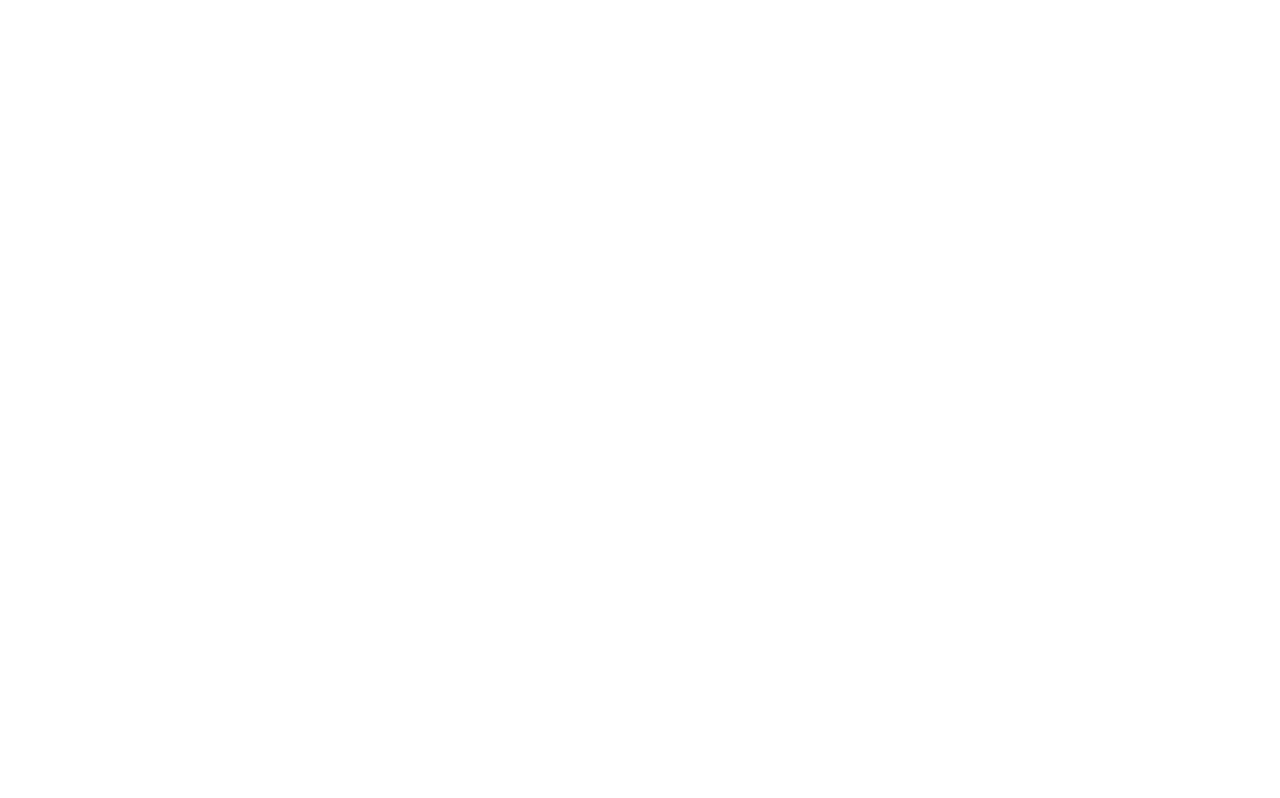
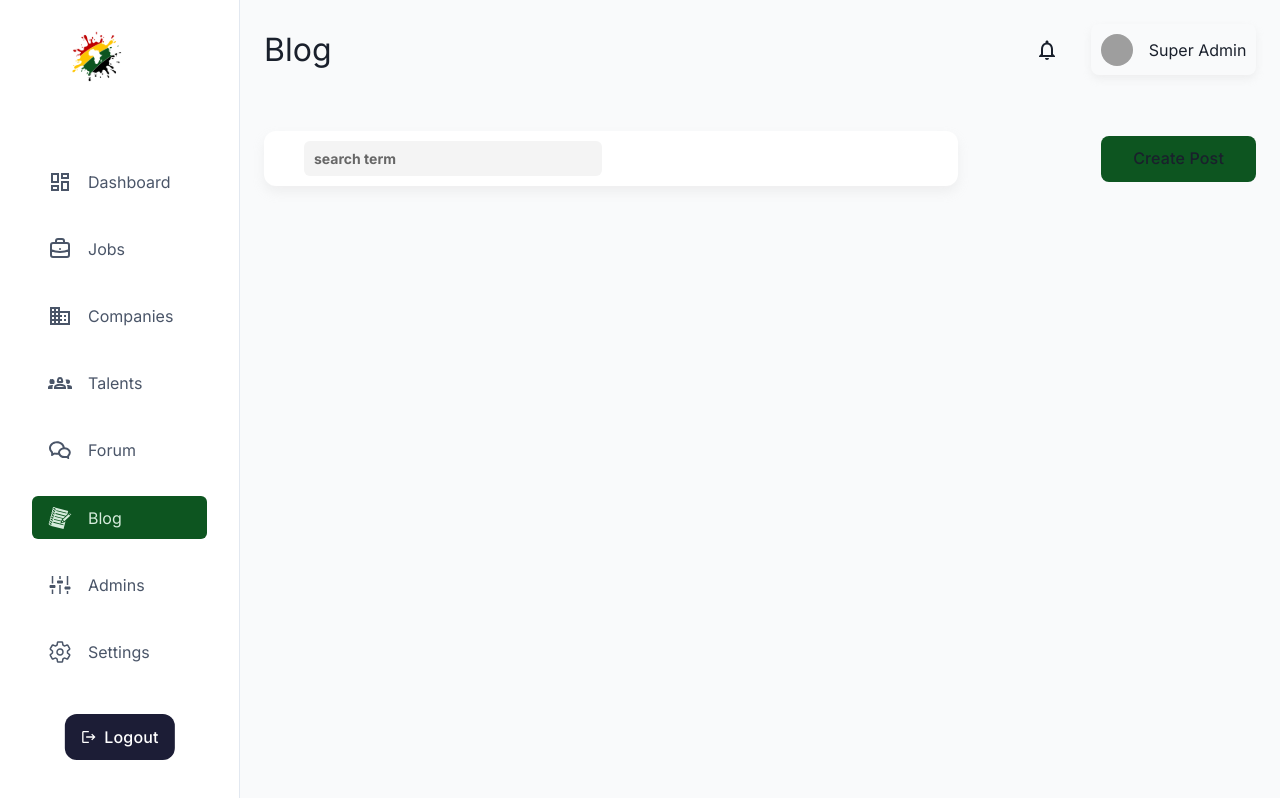
Before and after one commit to AfriSplash-Remotely/AfriSplash-SuperAdmin, a React (Vite) app: page /dashboard/blog in a window 1280 px wide. Before the commit this address had no page. Built offline with nearby package versions, Linux system fonts and the light colour scheme; grey boxes are pictures that could not be loaded.

Commit message:
feat:blog

```diff
--- a/src/App.tsx
+++ b/src/App.tsx
@@ -9,6 +9,7 @@ import Dashboard from "./Modules/Dashboard";
 import Jobs from "./Modules/Jobs";
 import Companies from "@/Modules/Companies";
 import Forum from "@/Modules/Forum";
+import Blog from "@/Modules/Blog";
 import SettingsProfile from "@/Modules/Settings";
 import Login from "@/Modules/Login";
 import ForgotPassword from "@/Modules/ForgotPassword";
@@ -53,6 +54,7 @@ export default function Router() {
           <Route path="companies" element={<Companies />} />
           <Route path="talents" element={<Talents />} />
           <Route path="forum" element={<Forum />} />
+          <Route path="blog" element={<Blog />} />
           <Route path="admins" element={<Admins />} />
           <Route path="admins/invite-new-admin" element={<InviteNewAdmin />} />
 
--- /dev/null
+++ b/src/Modules/Blog/components/blogSearch.tsx
@@ -0,0 +1,34 @@
+import React from 'react'
+import { Box, Input } from '@chakra-ui/react'
+export default function BlogSearch(): JSX.Element {
+    return (
+        <Box w='70%'
+            px={{ base: "1rem", md: "2rem", lg: "2.5rem" }}
+            h={{ base: "3.5rem", md: "3.5rem", lg: "3.438rem" }}
+            bgColor="#ffffff"
+            borderRadius="xl"
+            boxShadow="100"
+            display='flex'
+            alignItems='center'
+
+        >
+            <Box>
+                <Input type="text"
+                    placeholder='search term'
+                    _placeholder={{
+                        color: "#676767",
+                        fontWeight: "bold",
+                    }}
+                    bgColor="#F4F4F4"
+                    borderRadius="0.375rem"
+                    h={{ lg: "2.188rem" }}
+                    w={{ lg: "18.625rem", "2xl": "20rem" }}
+                    border="none"
+
+
+
+                />
+            </Box>
+        </Box>
+    )
+}
--- /dev/null
+++ b/src/Modules/Blog/index.tsx
@@ -0,0 +1,31 @@
+import React from 'react'
+import { Box, Button } from '@chakra-ui/react'
+import BlogSearch from './components/blogSearch'
+
+export default function Blog(): JSX.Element {
+    return (
+        <>
+            <Box>
+                <Box display='flex' alignItems='center'
+                    justifyContent='space-between'
+                    mt={{ lg: "2rem" }}
+                >
+                    <BlogSearch />
+
+                    <Box>
+                        <Button
+                            _hover={{ bgColor: "primary" }}
+                            _active={{ bgColor: "primary" }}
+                            borderRadius=".5rem"
+                            px={{ base: "1.5rem", md: "2rem", lg: "2rem" }}
+                            py="1rem"
+                        >
+                            Create Post
+                        </Button>
+                    </Box>
+                </Box>
+            </Box>
+
+        </>
+    )
+}
--- a/src/components/Nav/index.tsx
+++ b/src/components/Nav/index.tsx
@@ -20,7 +20,7 @@ function Nav(): JSX.Element {
   return (
     <Box {...dflex} paddingBottom="1.5rem" width="100%">
       <Box textTransform="capitalize" fontSize="2rem">
-        {pageTitle === "jobs" ? "Manage Jobs" : ""}
+        {pageTitle === "jobs" ? "Manage Jobs" : pageTitle}
       </Box>
 
       <Box {...dflex} gap="2rem">
--- a/src/components/SideBar/links.tsx
+++ b/src/components/SideBar/links.tsx
@@ -7,6 +7,7 @@ import { HiOutlineBriefcase } from "react-icons/hi";
 import { RiWechatLine } from "react-icons/ri";
 import { VscSettings } from "react-icons/vsc";
 import { IoSettingsOutline } from "react-icons/io5";
+import { GiNotebook } from "react-icons/gi";
 import { LinkItemProps } from ".";
 
 const linkItems: Array<LinkItemProps> = [
@@ -15,6 +16,7 @@ const linkItems: Array<LinkItemProps> = [
   { name: "Companies", url: "/dashboard/companies", icon: MdOutlineDomain },
   { name: "Talents", url: "/dashboard/talents", icon: MdOutlineGroups2 },
   { name: "Forum", url: "/dashboard/forum", icon: RiWechatLine },
+  { name: "Blog", url: "/dashboard/blog", icon: GiNotebook },
   { name: "Admins", url: "/dashboard/admins", icon: VscSettings },
   { name: "Settings", url: "/dashboard/settings", icon: IoSettingsOutline },
 ];
```
